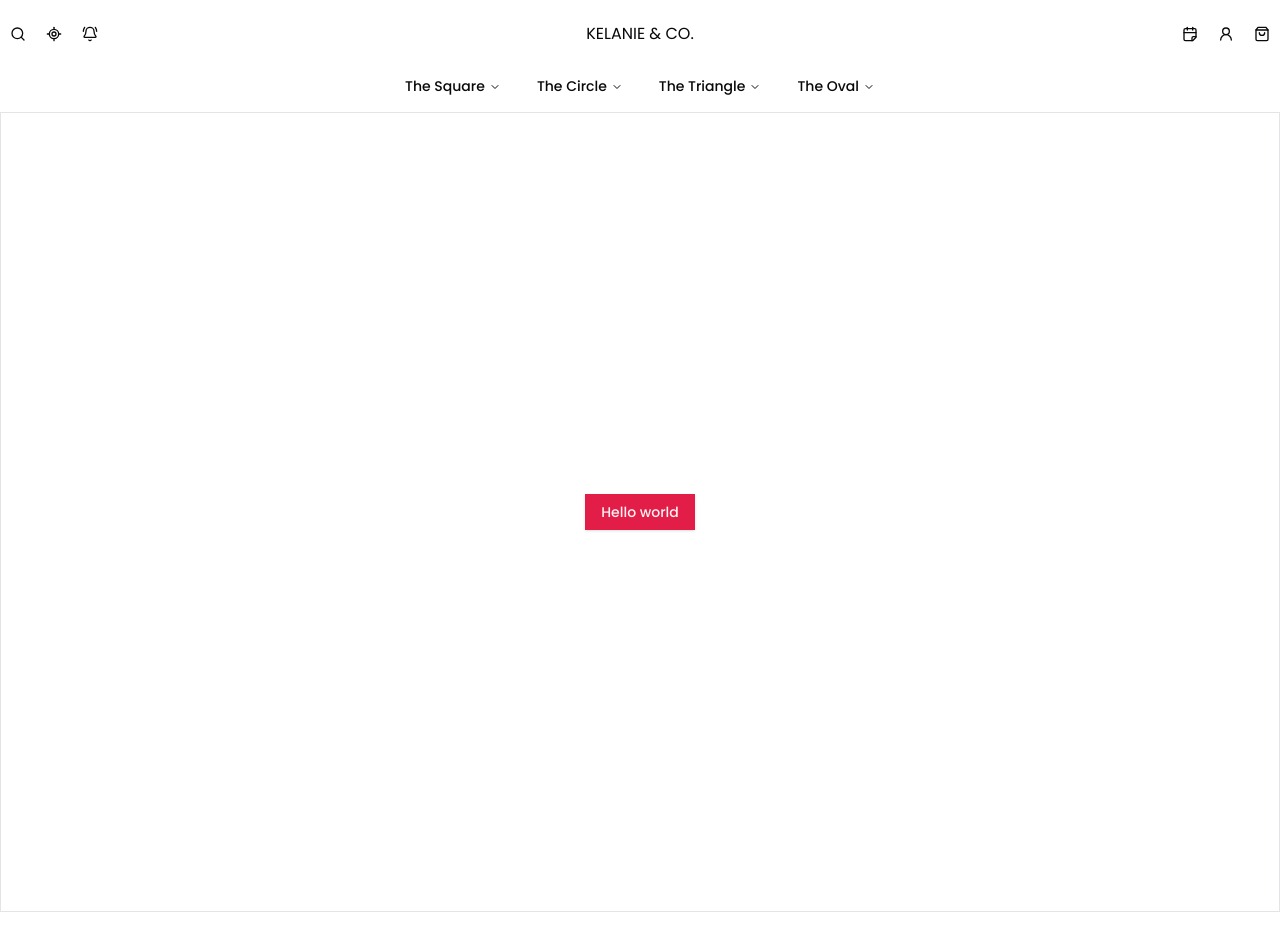
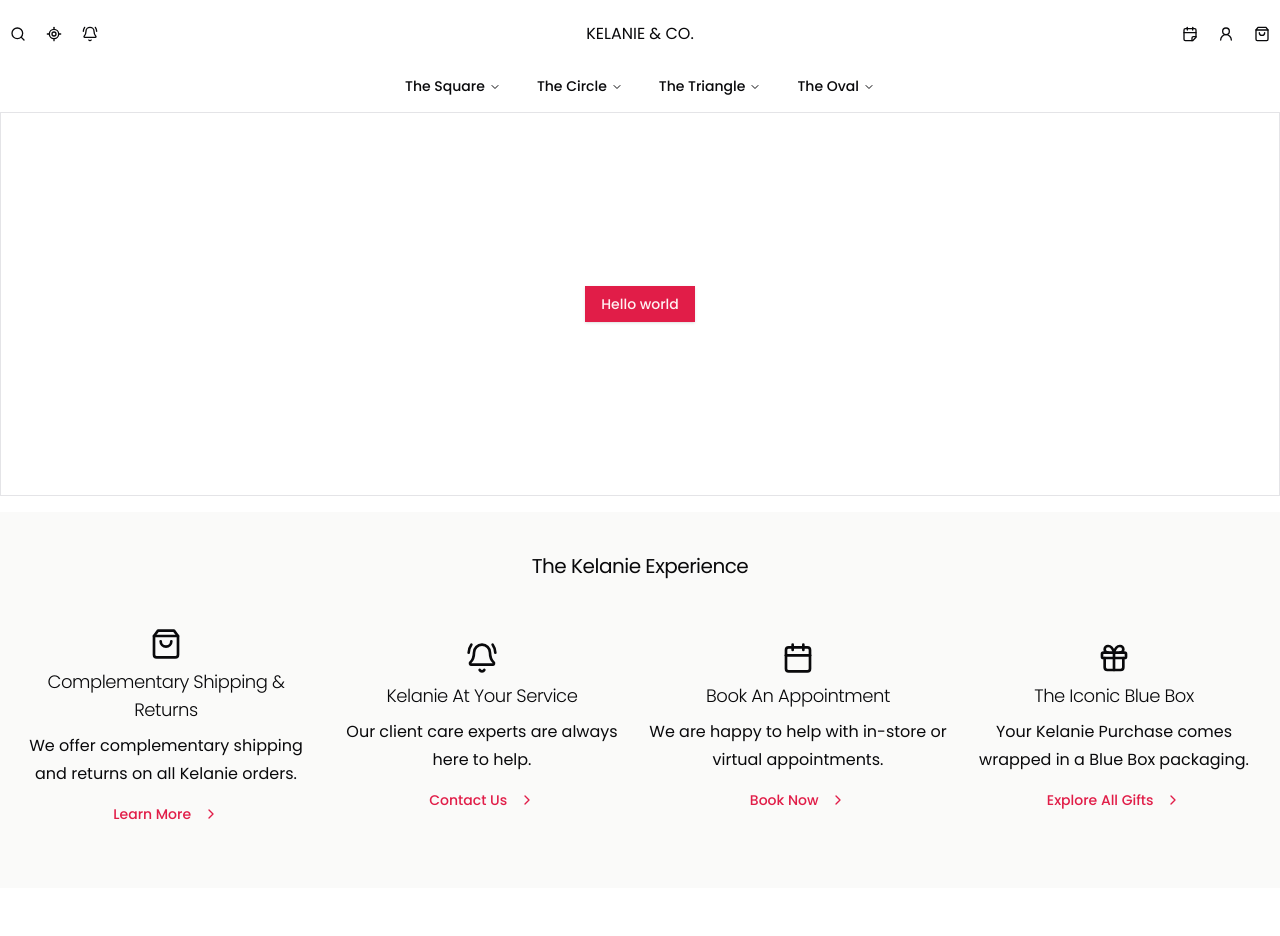
Before and after one commit to mrvin100/kelanie, a Next.js app: page / in a window 1280 px wide. Built offline with nearby package versions, Linux system fonts and the light colour scheme.

Commit message:
add of experience section

```diff
--- a/app/layout.tsx
+++ b/app/layout.tsx
@@ -1,7 +1,7 @@
 import type { Metadata } from "next";
 import { Poppins } from "next/font/google";
 import "./globals.css";
-import { Header } from "@/components/global/header";
+import { Header } from "@/components/global";
 
 const poppins = Poppins({
   subsets: ["latin"],
--- a/app/page.tsx
+++ b/app/page.tsx
@@ -1,15 +1,17 @@
 import { AppContainer, Spacer } from "@/components/global";
+import { HomeExperience } from "@/components/home";
 import { Button } from "@/components/ui/button";
 
 export default function Home() {
   return (
     <>
       <AppContainer>
-        <div className="border h-screen p-4 grid place-content-center">
+        <div className="border h-96 p-4 grid place-content-center">
           <Button>Hello world</Button>
         </div>
-        <Spacer extraSmall />
       </AppContainer>
+      <HomeExperience />
+      <Spacer extraSmall />
     </>
   );
 }
--- /dev/null
+++ b/components/home/home-experience.tsx
@@ -0,0 +1,82 @@
+import {
+  BellRing,
+  Calendar,
+  ChevronRight,
+  Gift,
+  LucideIcon,
+  LucideShoppingBag,
+} from "lucide-react";
+import { AppContainer, Spacer } from "../global";
+import { TypographyH2, TypographyH3, TypographyP } from "../ui/typographies";
+import { Button } from "../ui/button";
+import Link from "next/link";
+
+interface ExperienceType {
+  icon: LucideIcon;
+  title: string;
+  description: string;
+  link: { text: string; href: string };
+}
+
+const experiences: ExperienceType[] = [
+  {
+    icon: LucideShoppingBag,
+    title: "Complementary Shipping & Returns",
+    description:
+      "We offer complementary shipping and returns on all Kelanie orders.",
+    link: { text: "Learn More", href: "#" },
+  },
+  {
+    icon: BellRing,
+    title: "Kelanie At Your Service",
+    description: "Our client care experts are always here to help.",
+    link: { text: "Contact Us", href: "#" },
+  },
+  {
+    icon: Calendar,
+    title: "Book An Appointment",
+    description: "We are happy to help with in-store or virtual appointments.",
+    link: { text: "Book Now", href: "#" },
+  },
+  {
+    icon: Gift,
+    title: "The Iconic Blue Box",
+    description: "Your Kelanie Purchase comes wrapped in a Blue Box packaging.",
+    link: { text: "Explore All Gifts", href: "#" },
+  },
+];
+
+export const HomeExperience = () => {
+  return (
+    <section className="bg-stone-50 p-4 my-4">
+      <AppContainer>
+        <Spacer extraSmall />
+        <TypographyH2 className="text-center">
+          The Kelanie Experience
+        </TypographyH2>
+        <Spacer tooSmall />
+        <div className="grid grid-cols-1 sm:grid-cols-2 md:grid-cols-3 lg:grid-cols-4 gap-4 text-center">
+          {experiences.map((experience) => (
+            <div
+              key={experience.title}
+              className="flex justify-center flex-col gap-y-2 gap-x-1"
+            >
+              <experience.icon className="w-8 h-8 mx-auto inline-block font-extralight" />
+              <TypographyH3 className="capitalize">
+                {experience.title}
+              </TypographyH3>
+              <TypographyP>{experience.description}</TypographyP>
+              <Button variant={"link"} asChild>
+                <Link href={experience.link.href}>
+                  {experience.link.text}&nbsp;
+                  <ChevronRight />
+                </Link>
+              </Button>
+            </div>
+          ))}
+        </div>
+        <Spacer tooSmall />
+      </AppContainer>
+    </section>
+  );
+};
--- /dev/null
+++ b/components/home/index.tsx
@@ -0,0 +1 @@
+export { HomeExperience as HomeExperience } from "./home-experience";
--- /dev/null
+++ b/components/ui/typographies.tsx
@@ -0,0 +1,32 @@
+import { cn } from '@/lib/utils'
+import { ReactNode } from 'react'
+
+export function TypographyH1({ children, className }: { children: ReactNode; className?: string }) {
+   return (
+      <h1 className={cn('scroll-m-20 text-xl font-medium tracking-tight lg:text-2xl/tight', className)}>
+         {children}
+      </h1>
+   )
+}
+
+export function TypographyH2({ children, className }: { children: ReactNode; className?: string }) {
+   return (
+      <h2 className={cn('scroll-m-20 pb-2 text-lg md:text-xl font-normal tracking-tight', className)}>{children}</h2>
+   )
+}
+
+export function TypographyH3({ children, className }: { children: ReactNode; className?: string }) {
+   return <h3 className={cn('scroll-m-20 text-base md:text-lg font-light tracking-tight', className)}>{children}</h3>
+}
+
+export function TypographyH4({ children, className }: { children: ReactNode; className?: string }) {
+   return <h4 className={cn('scroll-m-20 text-sm md:text-base font-extralight tracking-tight', className)}>{children}</h4>
+}
+
+export function TypographyP({ children, className }: { children: ReactNode; className?: string }) {
+   return <p className={cn('leading-7', className)}>{children}</p>
+}
+
+export function TypographyBlockquote({ children, className }: { children: ReactNode; className?: string }) {
+   return <blockquote className={cn('leading-3', className)}>{children}</blockquote>
+}
```
Also changed, not shown: components/global/index.tsx (+5 -5 lines).
